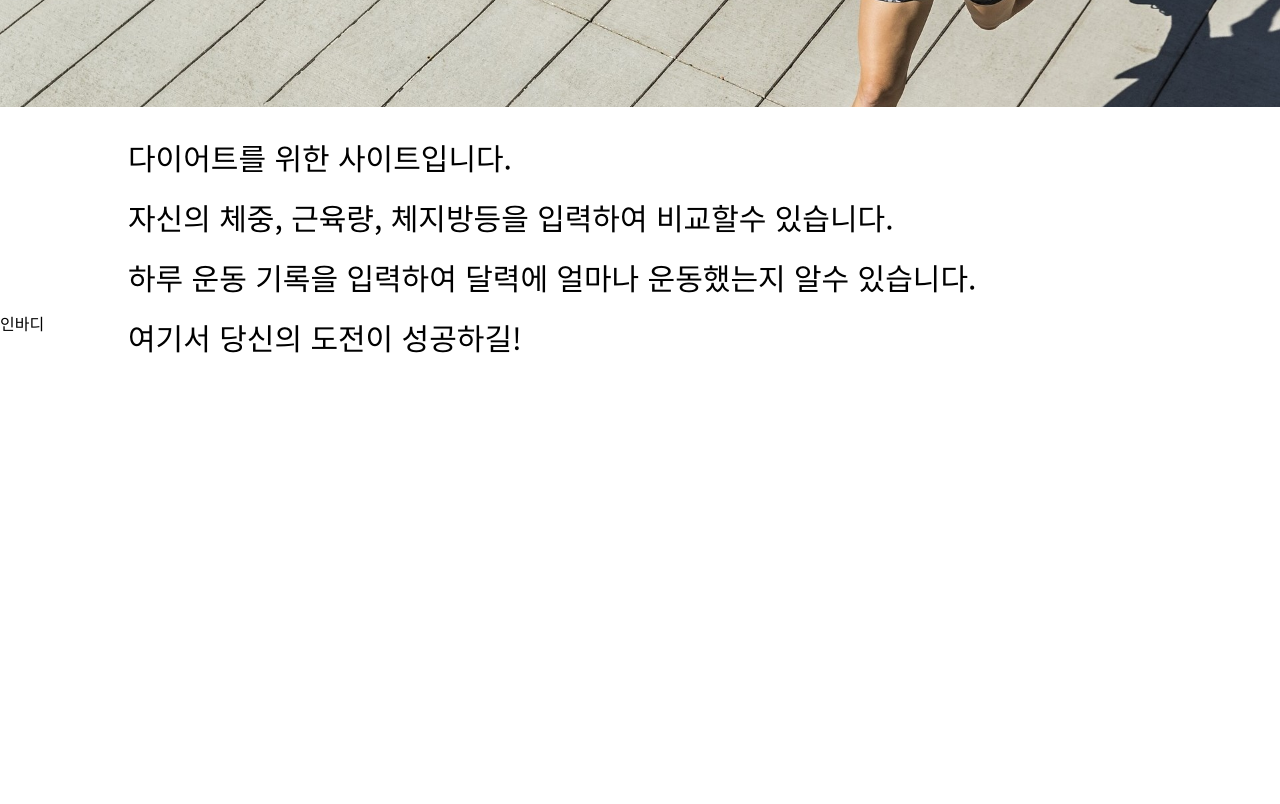
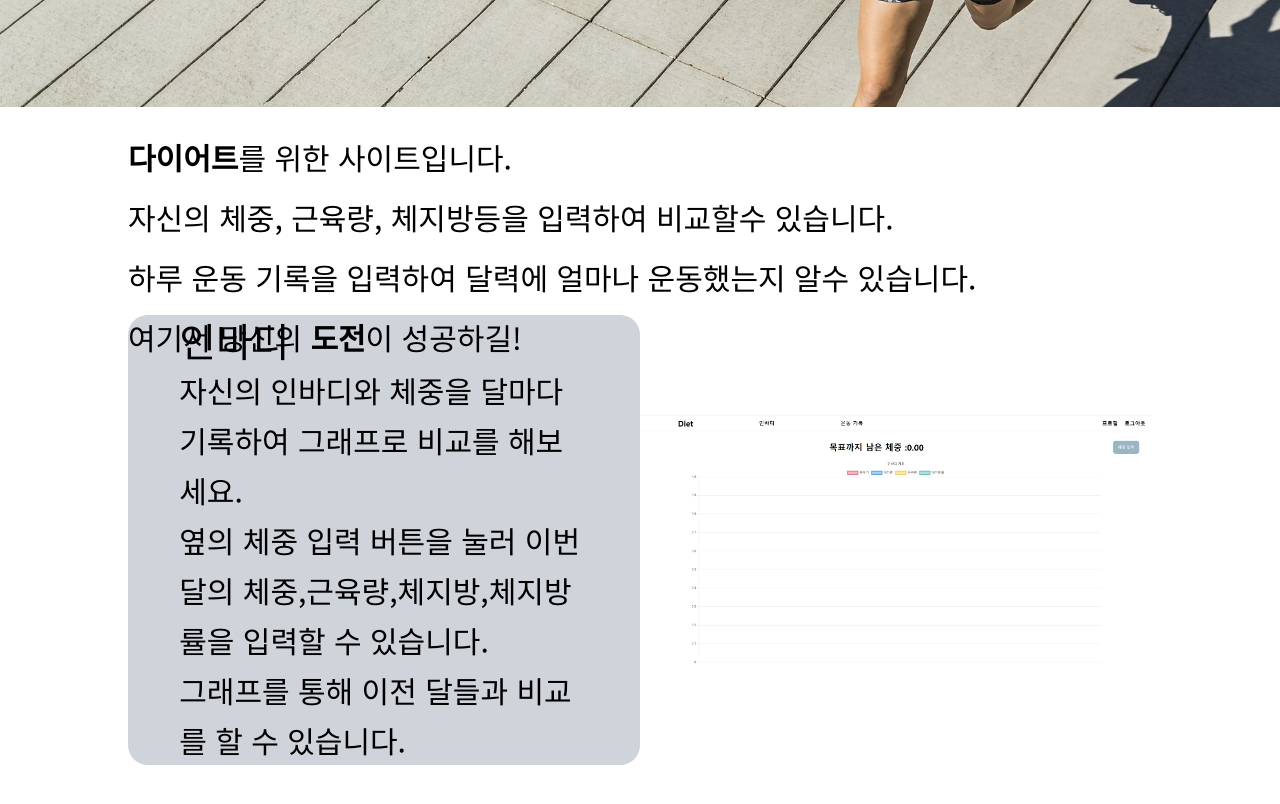
Before and after one commit to leaftha/diet-record, a Next.js app: page / in a window 1280 px wide. Shown: the part 380-1184 px from the top of the page. Built offline with nearby package versions, Linux system fonts and the light colour scheme; no server answers.

Commit message:
사이트 소개 카드 추가

```diff
--- a/app/page.js
+++ b/app/page.js
@@ -4,7 +4,7 @@ const Home = () => {
   return (
     <div className={classes.content}>
       <div className={classes.body}>
-        <img src="/images/main2.jpg" alt="main img"></img>
+        <img src="/images/main2.jpg" alt="main img" />
         <ul className={classes.desc}>
           <div className={classes.descContent}>
             <li>
@@ -22,8 +22,25 @@ const Home = () => {
           </div>
         </ul>
       </div>
-      <div>
-        <h1>인바디</h1>
+      <div className={classes.main}>
+        <div className={classes.cardList}>
+          <div className={classes.card}>
+            <div className={classes.cardBody}>
+              <h1>인바디</h1>
+              <p>
+                자신의 인바디와 체중을 달마다 기록하여 그래프로 비교를 해보세요.
+              </p>
+              <p>
+                옆의 체중 입력 버튼을 눌러 이번달의
+                체중,근육량,체지방,체지방률을 입력할 수 있습니다.
+              </p>
+              <p>그래프를 통해 이전 달들과 비교를 할 수 있습니다.</p>
+            </div>
+          </div>
+          <div className={classes.card}>
+            <img src="/images/inbody.jpg" alt="inbody img" />
+          </div>
+        </div>
       </div>
     </div>
   );
--- a/app/page.module.css
+++ b/app/page.module.css
@@ -1,7 +1,7 @@
 .content {
   display: flex;
   flex-direction: column;
-  /* align-items: center; */
+  align-items: center;
   /* justify-content: center; */
   height: calc(300vh - 65px);
   width: 100%;
@@ -41,3 +41,48 @@
   margin-top: 20px;
   width: 80%;
 }
+
+.stress {
+  font-weight: bold;
+}
+
+.main {
+  width: 80%;
+  height: 100vh;
+}
+
+.cardList {
+  display: flex;
+  align-items: center;
+  justify-content: space-between;
+}
+
+.card {
+  display: flex;
+  justify-content: center;
+  align-items: center;
+  width: 50%;
+  height: 50%;
+  background: #ced4da;
+  border-radius: 20px;
+}
+
+.cardBody {
+  width: 80%;
+  height: 80%;
+  /* margin: 20px; */
+  /* background-color: red; */
+  line-height: 50px;
+}
+
+.cardBody h1 {
+  font-size: 40px;
+}
+.cardBody p {
+  font-size: 30px;
+}
+
+.card img {
+  width: 100%;
+  height: 100%;
+}
```
Also changed, not shown: public/images/inbody.jpg.
